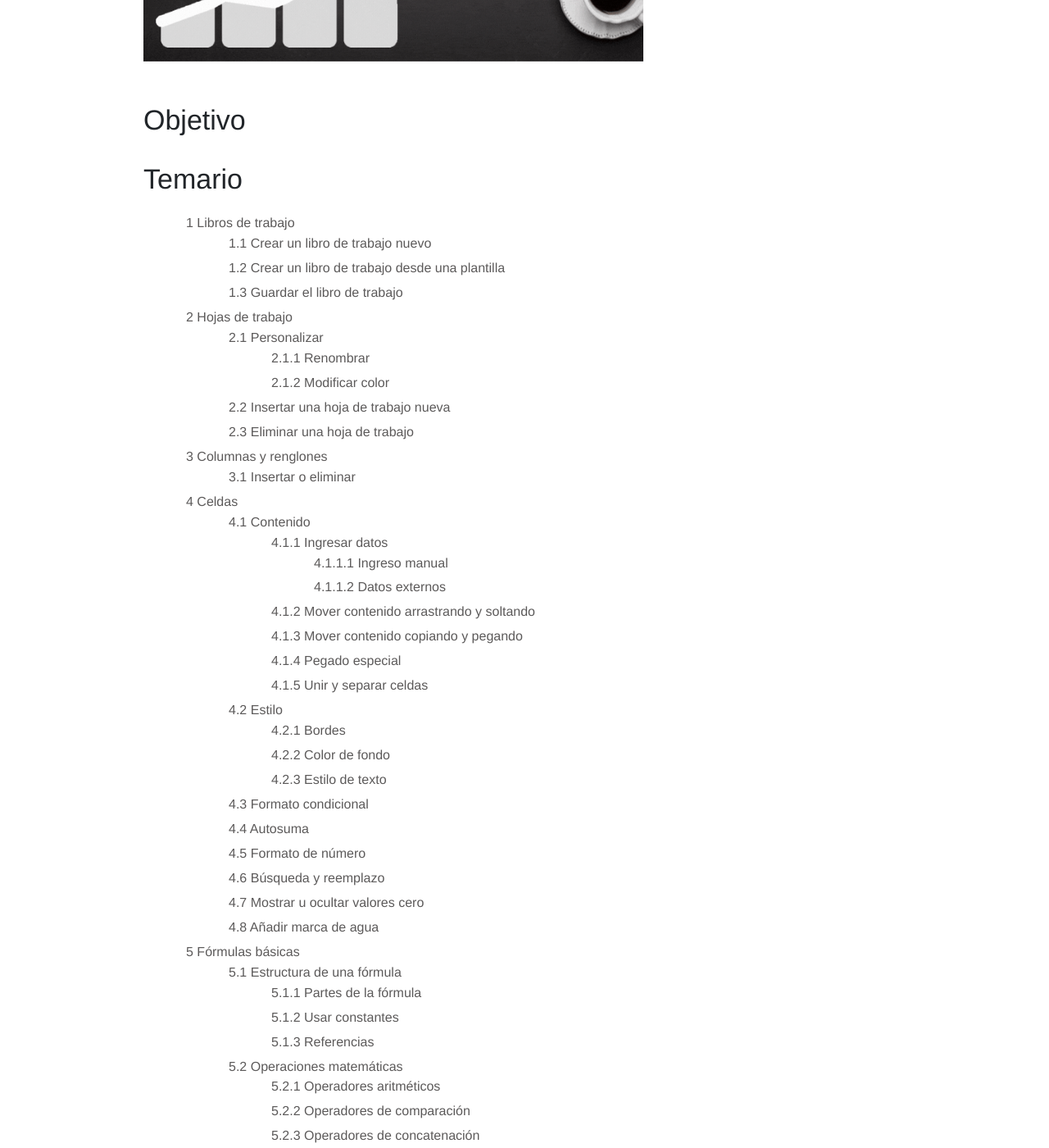
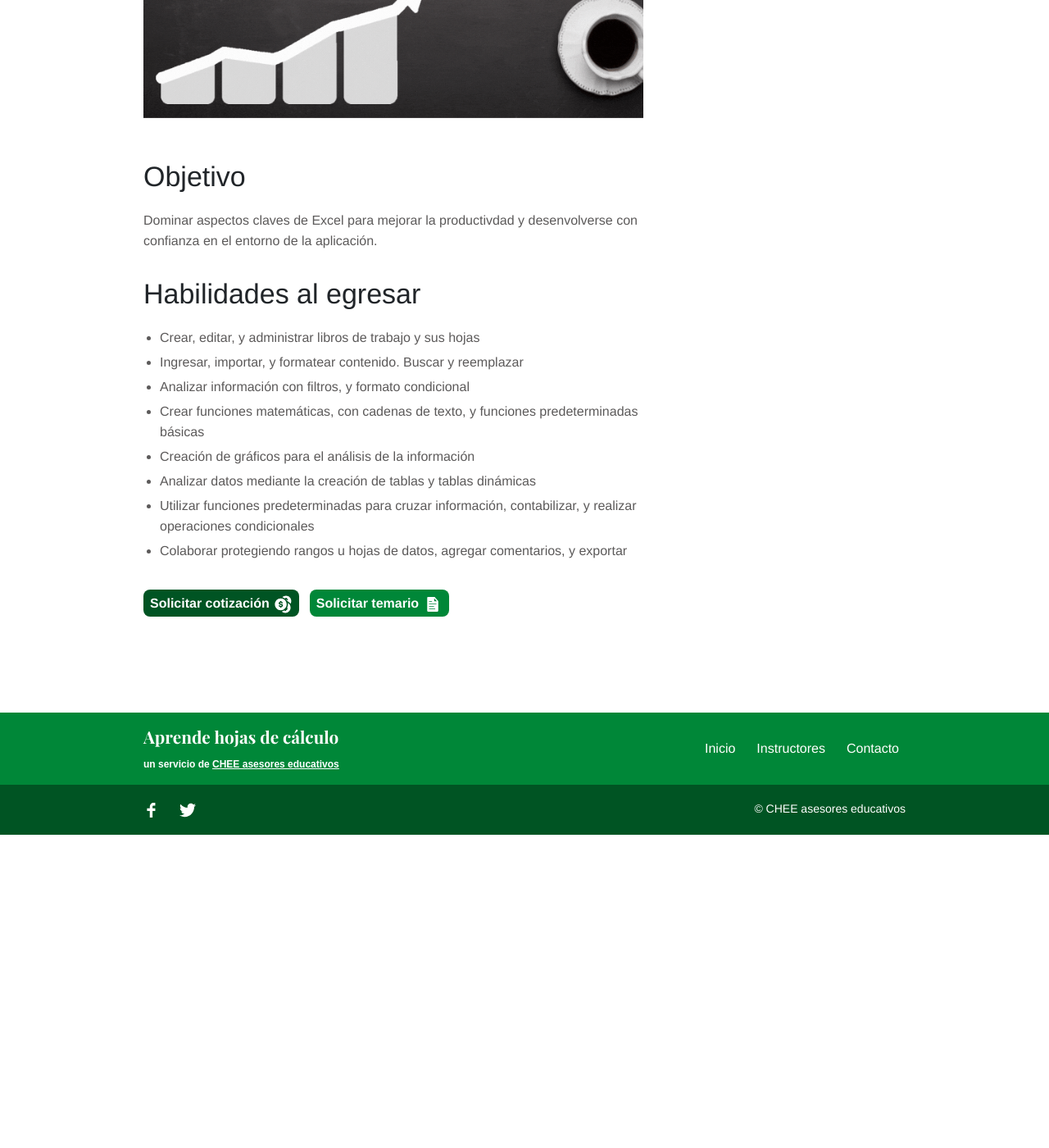
Before and after one commit to camachevaz/Calc, a Jekyll site: the page built from _services/excel-cero-guerrer@.md, in a window 1280 px wide and 1400 px high, scrolled down 642 px. Shown: the whole window at 82% size. Built offline with Jekyll 4.4.1, drawn with Linux system fonts in a browser that asks for light colours; after the commit the page ends 1660 px from its top, so only the background shows below that; some of the changed text lies outside the part shown.

Commit message:
Update excel-cero-guerrer@.md

```diff
--- a/_services/excel-cero-guerrer@.md
+++ b/_services/excel-cero-guerrer@.md
@@ -8,10 +8,26 @@ weight: 7
 publicado: true
 ---
 
+Convierte a Excel en tu mejor aliado. Empiezando desde cero conocerás las principales herramientas para facilitar tu trabajo y ahorrar tiempo.
+
 ![Portada de Excel de cero a guerrer@](/images/cursos/cero-guerrero.gif)
 
 # Objetivo
 
+Dominar aspectos claves de Excel para mejorar la productivdad y desenvolverse con confianza en el entorno de la aplicación.
+
+# Habilidades al egresar
+
+- Crear, editar, y administrar libros de trabajo y sus hojas
+- Ingresar, importar, y formatear contenido. Buscar y reemplazar
+- Analizar información con filtros, y formato condicional
+- Crear funciones matemáticas, con cadenas de texto, y funciones predeterminadas básicas
+- Creación de gráficos para el análisis de la información
+- Analizar datos mediante la creación de tablas y tablas dinámicas
+- Utilizar funciones predeterminadas para cruzar información, contabilizar, y realizar operaciones condicionales
+- Colaborar protegiendo rangos u  hojas de datos, agregar comentarios, y exportar
+
+<!--
 # Temario
 
 1. Libros de trabajo
@@ -88,3 +104,4 @@ publicado: true
     1. Impresión
         1. Previsualización
         1. Ajuste de página
+-->
```
